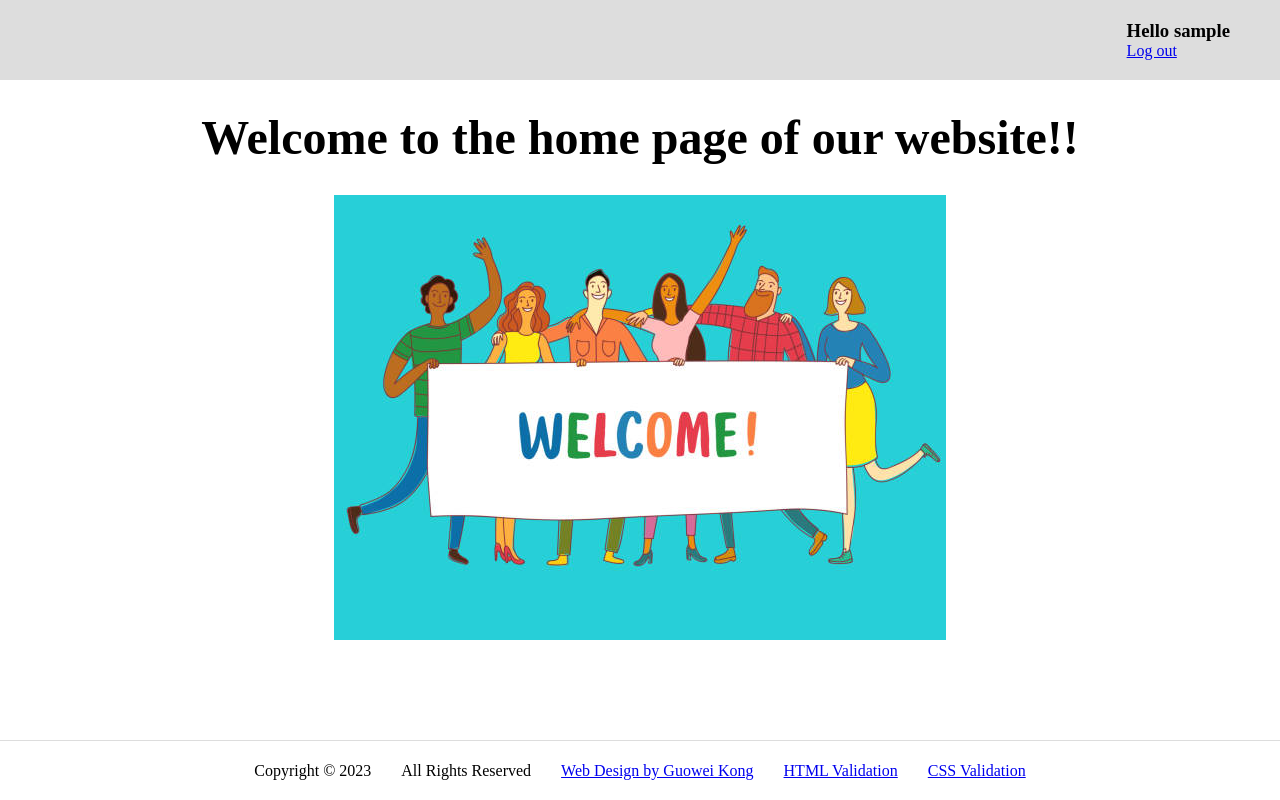
After one commit to guoweikong/it261, a PHP site: page /weeks/week9/index.php in a window 1280 px wide. The commit adds this page. Run offline with PHP 8.4, Linux system fonts and the light colour scheme; the visitor is signed in with stand-in values (Sample User, id 1).

Commit message:
week9 continue

```diff
--- a/it261/weeks/week9/config.php
+++ b/it261/weeks/week9/config.php
@@ -5,6 +5,8 @@ define('DEBUG', 'TRUE');  // We want to see our errors
 include('credentials.php');
 
 $errors = array();
+
+$success = 'You have successfully logged on!';
 
 
 
--- /dev/null
+++ b/it261/weeks/week9/credentials.php
@@ -0,0 +1,6 @@
+<?php // my credentials that will allow me to connect to the database!!
+
+define('DB_NAME', 'guoweiko_fall2023');
+define('DB_USER', 'guoweiko_guowei');
+define('DB_PASSWORD', 'Weikong2019!');
+define('DB_HOST', 'localhost');
--- /dev/null
+++ b/it261/weeks/week9/css/styles.css
@@ -0,0 +1,107 @@
+/* My styles for my login/register/index.php pages */
+
+* {
+    margin:0;
+    padding:0;
+    box-sizing: border-box;
+}
+
+#wrapper {
+    max-width: 1100px;
+    margin:30px auto;
+    /* background: beige; */
+    clear: both;
+}
+
+h1 {
+    font-size: 3em;
+    text-align: center;
+}
+
+p {
+    font-style: italic;
+}
+
+.center {
+    text-align: center;
+}
+
+form {
+    max-width: 500px;
+    margin: 30px auto;
+    font-family: 'Times New Roman', Times, serif;
+    font-size: larger;
+    background: beige;
+}
+
+input {
+    width:100%;
+    margin-bottom: 10px;
+    height:30px;
+}
+
+label {
+    display: block;
+    font-weight: bold;
+    margin-bottom: 5px;
+}
+
+fieldset {
+    border:2px solid rgb(42, 106, 165);
+    padding:10px;
+}
+
+header {
+    background: #ddd;
+    padding:20px;
+    overflow: hidden;
+}
+
+.errors {
+    font-weight: bold;
+    font-style: italic;
+    color: red;
+    text-align: center;
+    margin:10px auto;
+
+}
+
+.success {
+    float: left;
+    font-style: italic;
+    color: red;
+}
+
+.welcome-logout {
+    float: right;
+    margin-right: 30px;
+}
+
+footer{
+    height:60px;
+    line-height:60px;
+    border-top:1px solid #ddd;
+    clear: both;
+    position: fixed;
+    bottom:0;
+    /* left:20%; */
+    width:100%;
+}
+
+footer ul{
+    display: flex;
+    justify-content: center;
+    list-style-type: none;
+}
+
+footer li{
+    justify-content: center;
+    margin: 0 15px;
+}
+
+img {
+    margin:30px auto;
+    display: flex;
+    align-items: center;
+
+}
--- /dev/null
+++ b/it261/weeks/week9/includes/footer.php
@@ -0,0 +1,17 @@
+<footer>
+        <ul>
+            <li>Copyright &copy;
+                2023</li>
+            <li>All Rights Reserved</li>
+            <li><a href="../../index.php">Web Design by Guowei Kong</a></li>
+            <li><a id="html-checker" href="#">HTML Validation</a></li>
+            <li><a id="css-checker" href="#">CSS Validation</a></li>
+        </ul>
+
+        <script>
+                document.getElementById("html-checker").setAttribute("href","https://validator.w3.org/nu/?doc=" + location.href);
+                document.getElementById("css-checker").setAttribute("href","https://jigsaw.w3.org/css-validator/validator?uri=" + location.href);
+        </script>
+    </footer>
+</body>
+</html>
--- /dev/null
+++ b/it261/weeks/week9/includes/header.php
@@ -0,0 +1,9 @@
+<!DOCTYPE html>
+<html lang="en">
+<head>
+    <meta charset="UTF-8">
+    <meta name="viewport" content="width=device-width, initial-scale=1.0">
+    <title>Week Nine Homework!</title>
+    <link href="css/styles.css" rel="stylesheet" type="text/css">
+</head>
+<body>
--- /dev/null
+++ b/it261/weeks/week9/index.php
@@ -0,0 +1,59 @@
+<?php  // this is our index.php page which in the big picture, it represents the home page of a website
+
+session_start();
+include('config.php');
+
+// if the usename has not been set, you will not see the index.php file, but will be directed back to the login page.
+
+if(!isset($_SESSION['username'])) {
+
+    header('Location:login.php');
+}
+
+if(isset($_GET['logout'])) {
+    session_destroy();
+    unset($_SESSION['username']);
+    header('Location:login.php');
+}
+
+include('./includes/header.php'); ?>
+<header>
+
+<!-- if our session for the username is successful, we will display a message. -->
+<?php
+if(isset($_SESSION['success'])) :?>
+
+<div class="success">
+<h3>
+<?php echo $_SESSION['success'];
+unset($_SESSION['success']);
+?>
+</h3>
+</div>
+<!-- end success -->
+<?php endif ;
+
+// let the user know that we are recognizing them:
+if(isset($_SESSION['username'])) :?>
+
+<div class="welcome-logout">
+<h3> Hello
+<?php  echo $_SESSION['username'] ;?>
+</h3>
+<a href="index.php?logout='1' "> Log out </a>
+
+
+</div>
+<!-- end welcome-logout -->
+<?php endif ;?>
+</header>
+<!-- my wrapper starts here -->
+<div id="wrapper">
+<!-- we need welcome you to the homepage-->
+<h1>Welcome to the home page of our website!!</h1>
+<img src="images/welcome.jpg" alt="welcome">
+
+</div>
+<!-- end wrapper -->
+
+<?php include('./includes/footer.php');?>
--- a/it261/weeks/week9/server.php
+++ b/it261/weeks/week9/server.php
@@ -145,7 +145,7 @@ if(isset($_POST['login_user'])) {
             header('Location:index.php');
         } else {
 
-            array_push($error, 'Wrong username/password combo!!');
+            array_push($errors, 'Wrong username/password combo!!');
         }
 
 
```
Also changed, not shown: it261/weeks/week9/login.php (+14 -9 lines), it261/weeks/week9/register.php (+20 -13 lines), it261/weeks/week9/images/welcome.jpg (added).
